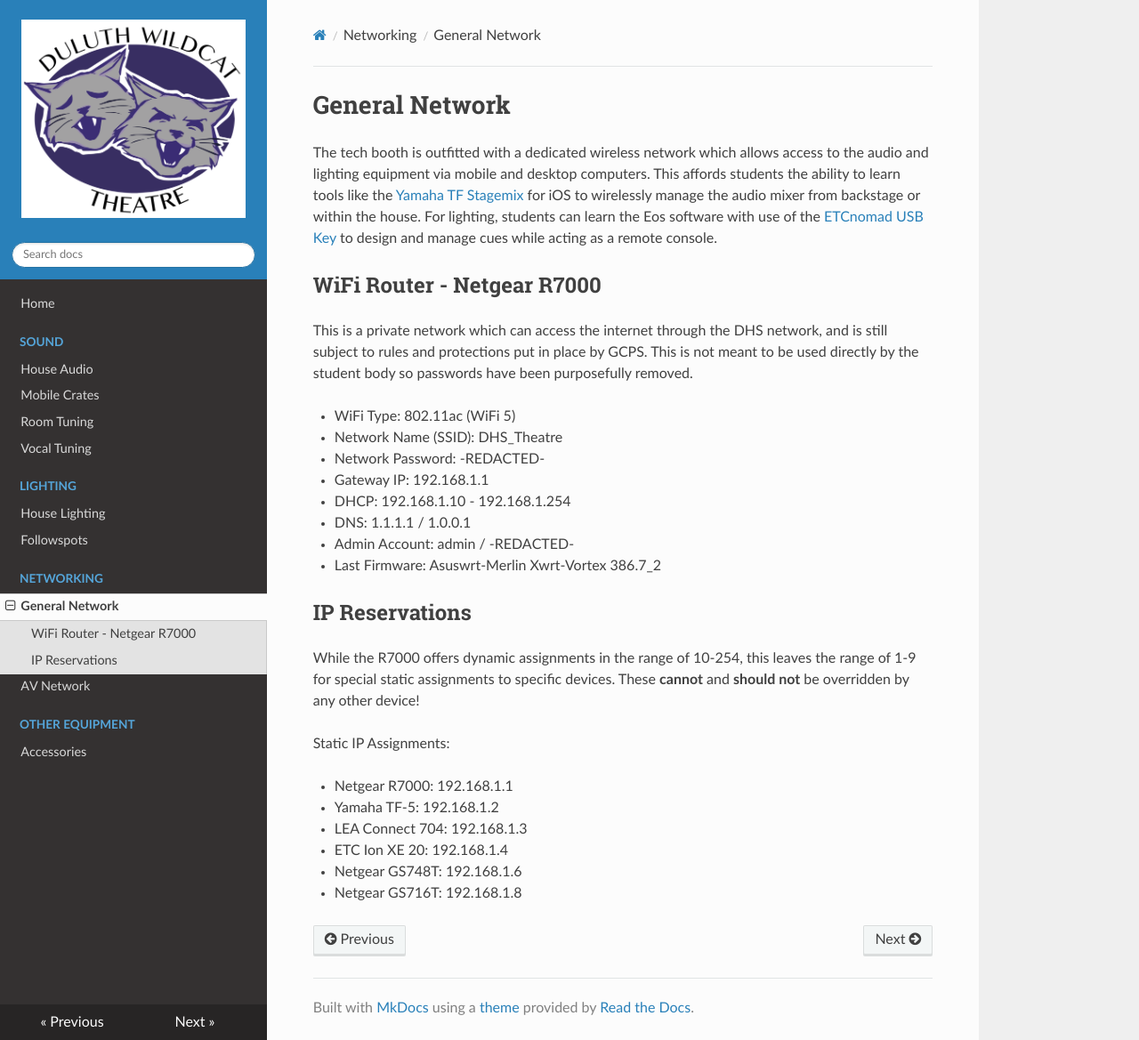
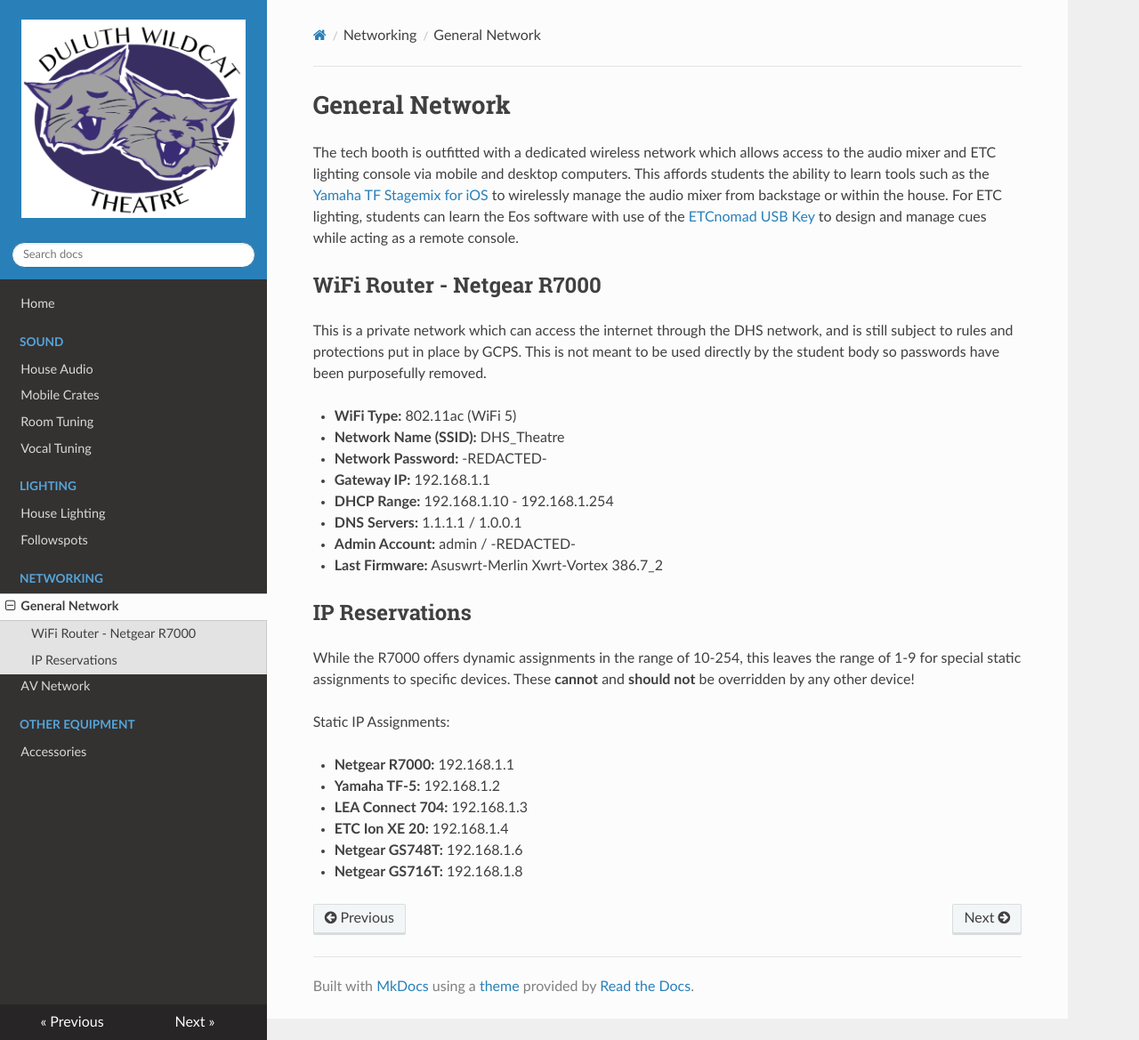
Before and after one commit to DustinGrau/DuluthTheatre, an MkDocs documentation site: the page built from docs/network-general.md, in a window 1280 px wide and 1169 px high. Shown: the whole window at 89% size. Built offline with MkDocs 1.6.1, drawn with Linux system fonts in a browser that asks for light colours; nearby versions of some CDN libraries.

Commit message:
Doc updates

```diff
--- a/docs/css/custom.css
+++ b/docs/css/custom.css
@@ -0,0 +1,3 @@
+.wy-nav-content {
+  min-width: 900px;
+}
--- a/docs/network-general.md
+++ b/docs/network-general.md
@@ -1,19 +1,19 @@
 # General Network
 
-The tech booth is outfitted with a dedicated wireless network which allows access to the audio and lighting equipment via mobile and desktop computers. This affords students the ability to learn tools like the [Yamaha TF Stagemix](https://usa.yamaha.com/products/proaudio/software/tfstagemix/index.html) for iOS to wirelessly manage the audio mixer from backstage or within the house. For lighting, students can learn the Eos software with use of the [ETCnomad USB Key](https://www.etcconnect.com/ETCnomad/) to design and manage cues while acting as a remote console.
+The tech booth is outfitted with a dedicated wireless network which allows access to the audio mixer and ETC lighting console via mobile and desktop computers. This affords students the ability to learn tools such as the [Yamaha TF Stagemix for iOS](https://usa.yamaha.com/products/proaudio/software/tfstagemix/index.html) to wirelessly manage the audio mixer from backstage or within the house. For ETC lighting, students can learn the Eos software with use of the [ETCnomad USB Key](https://www.etcconnect.com/ETCnomad/) to design and manage cues while acting as a remote console.
 
 ## WiFi Router - Netgear R7000
 
 This is a private network which can access the internet through the DHS network, and is still subject to rules and protections put in place by GCPS. This is not meant to be used directly by the student body so passwords have been purposefully removed.
 
-* WiFi Type: 802.11ac (WiFi 5)
-* Network Name (SSID): DHS_Theatre
-* Network Password: -REDACTED-
-* Gateway IP: 192.168.1.1
-* DHCP: 192.168.1.10 - 192.168.1.254
-* DNS: 1.1.1.1 / 1.0.0.1
-* Admin Account: admin / -REDACTED-
-* Last Firmware: Asuswrt-Merlin Xwrt-Vortex 386.7_2
+* **WiFi Type:** 802.11ac (WiFi 5)
+* **Network Name (SSID):** DHS_Theatre
+* **Network Password:** -REDACTED-
+* **Gateway IP:** 192.168.1.1
+* **DHCP Range:** 192.168.1.10 - 192.168.1.254
+* **DNS Servers:** 1.1.1.1 / 1.0.0.1
+* **Admin Account:** admin / -REDACTED-
+* **Last Firmware:** Asuswrt-Merlin Xwrt-Vortex 386.7_2
 
 ## IP Reservations
 
@@ -21,9 +21,9 @@
 
 Static IP Assignments:
 
-* Netgear R7000: 192.168.1.1
-* Yamaha TF-5: 192.168.1.2
-* LEA Connect 704: 192.168.1.3
-* ETC Ion XE 20: 192.168.1.4
-* Netgear GS748T: 192.168.1.6
-* Netgear GS716T: 192.168.1.8
+* **Netgear R7000:** 192.168.1.1
+* **Yamaha TF-5:** 192.168.1.2
+* **LEA Connect 704:** 192.168.1.3
+* **ETC Ion XE 20:** 192.168.1.4
+* **Netgear GS748T:** 192.168.1.6
+* **Netgear GS716T:** 192.168.1.8
```
Also changed, not shown: docs/index.md (+3 -0 lines), docs/network-av.md (+83 -75 lines).
